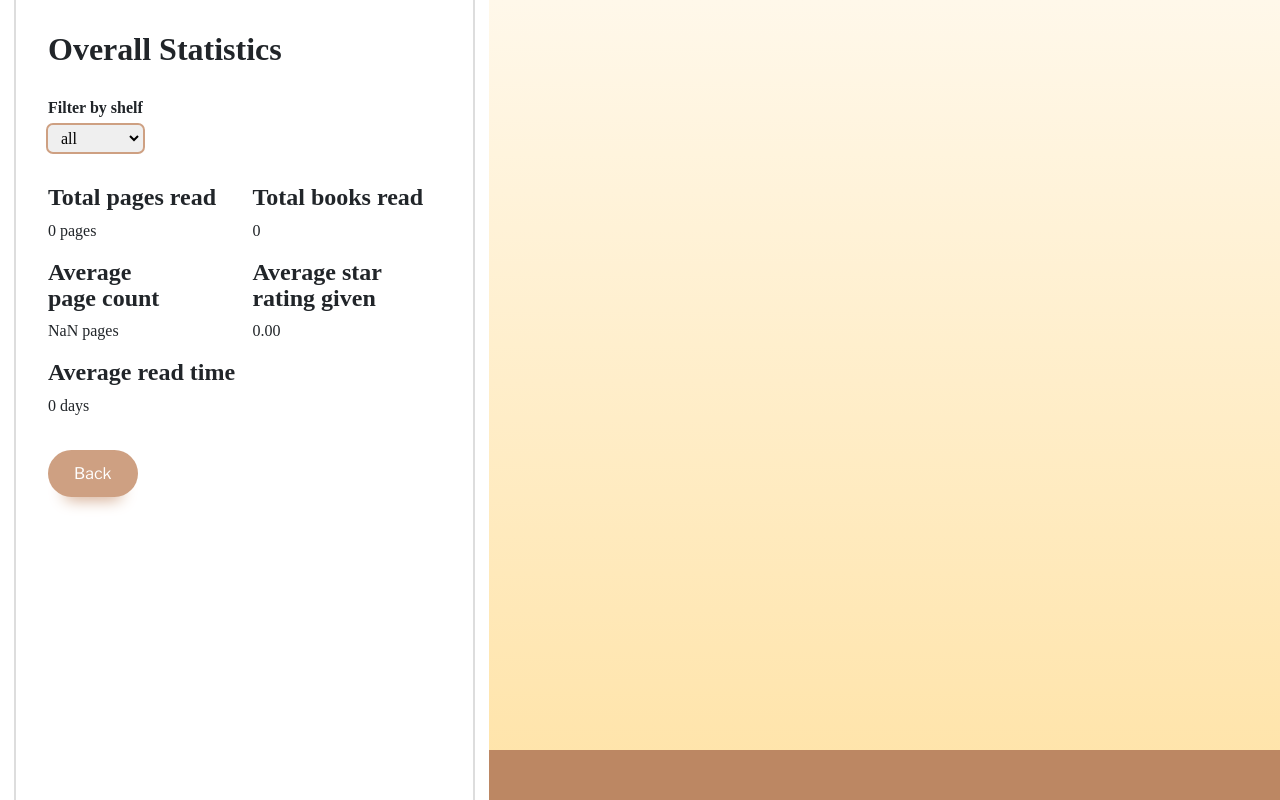
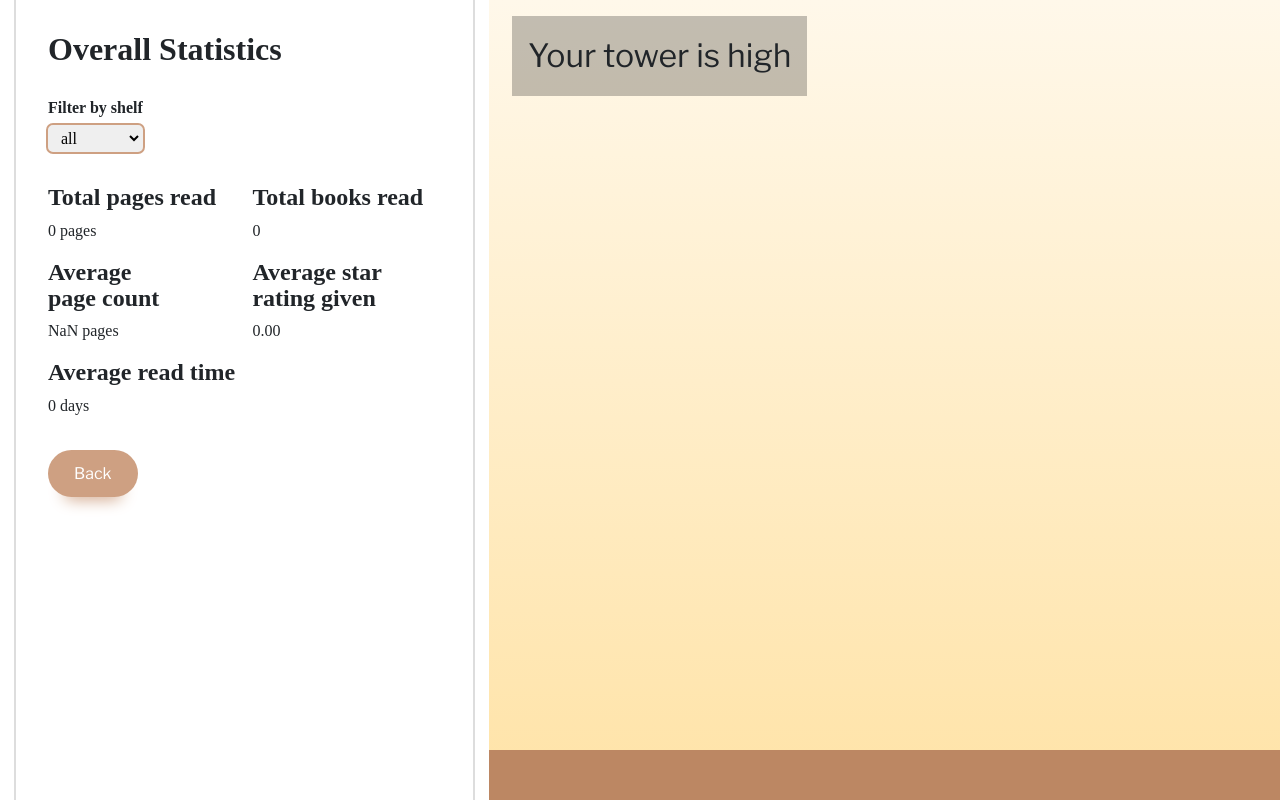
Before and after one commit to ReusableChopsticks/GoodreadsAnalyser, a React (Vite) app: page /view in a window 1280 px wide. Built offline with nearby package versions, Linux system fonts and the light colour scheme.

Commit message:
added a fixed height label (will probably change)

```diff
--- a/src/ViewPage/ViewPage.css
+++ b/src/ViewPage/ViewPage.css
@@ -56,7 +56,7 @@
 /* BOOK TOWER */
 
 .book-tower {
-  /* max-height: 100vh; */
+  position: relative;
   height: 100vh;
   overflow-y: scroll;
   display: flex;
@@ -66,6 +66,17 @@
   background: linear-gradient(#FFF8EA, #ffe3a7);
   /* top padding so theres space at the top of the book stack */
   padding-top: 10rem;
+}
+
+.height-display {
+  position: fixed;
+  left: 40%;
+  top: 1rem;
+  padding: 1rem;
+
+  font-size: var(--fs-heading);
+  font-family: var(--ff-secondary);
+  background-color: #0000003d;
 }
 
 .floor {
--- a/src/ViewPage/ViewPage.tsx
+++ b/src/ViewPage/ViewPage.tsx
@@ -116,6 +116,9 @@ export default function ViewPage() {
 
         <button onClick={() => navigate("/")}>Back</button>
       </div>
+
+{/* ############################################## */}
+
       <div className="book-tower">
         <div className="floor" />
         {books.map((book) => {
@@ -126,6 +129,11 @@ export default function ViewPage() {
             <BookSpine h={h} title={book.Title} author={book.Author} pages={book["Number of Pages"]}/>
           );
         })}
+
+
+        <div className="height-display">
+          Your tower is high
+        </div>
       </div>
     </div>
   );
```
